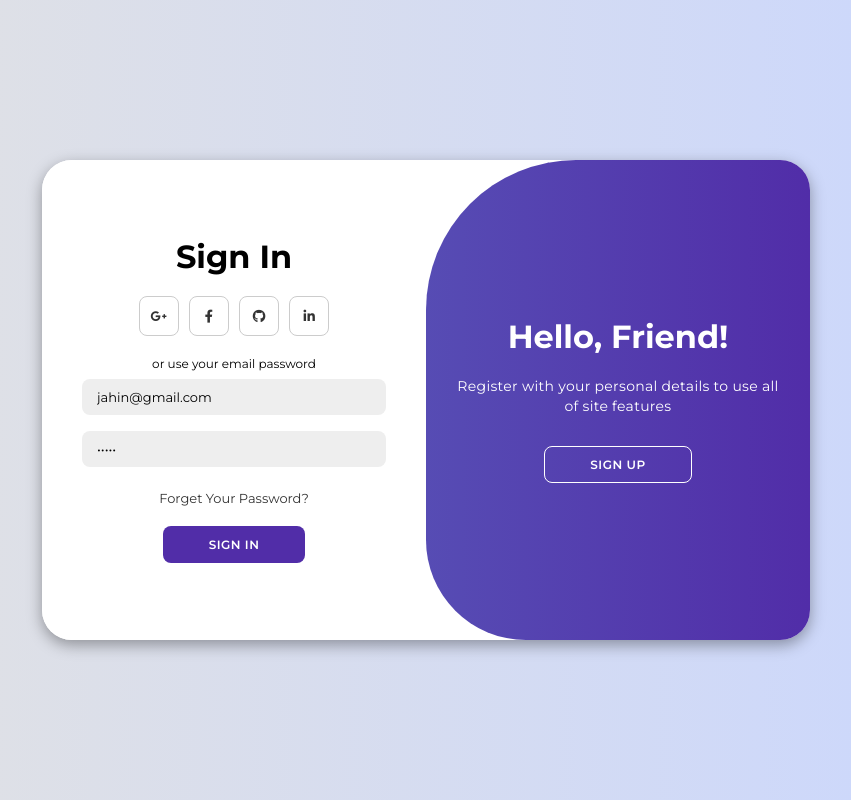
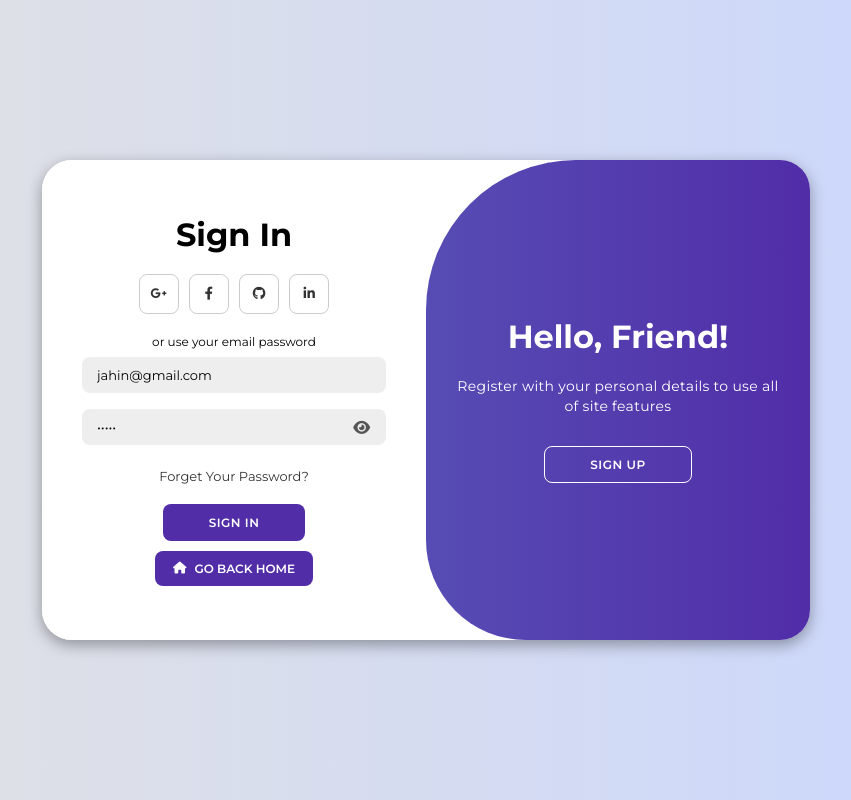
Before and after one commit to Touhid2003/bus_ticket_management_system, a PHP site: page /login.php in a window 1280 px wide. Shown: the whole page, without its empty margins (214-1065 px from the left). Run offline with PHP 8.4, Linux system fonts and the light colour scheme.

Commit message:
loginUpdate

```diff
--- a/admin/dashboard.php
+++ b/admin/dashboard.php
@@ -105,7 +105,9 @@ include '../includes/sidebar.php';
       </div>
     </section>
 
-    <!-- Charts -->
+
+
+
 
   </main>
 
--- a/assets/css/login.css
+++ b/assets/css/login.css
@@ -84,6 +84,54 @@ body{
     border-radius: 8px;
     width: 100%;
     outline: none;
+}
+
+.container a.home-button{
+    display: inline-flex;
+    align-items: center;
+    justify-content: center;
+    gap: 8px;
+    margin: 10px 0 0;
+    padding: 10px 18px;
+    border-radius: 8px;
+    background-color: #512da8;
+    color: #fff;
+    font-size: 12px;
+    font-weight: 600;
+    text-transform: uppercase;
+}
+
+.container a.home-button:hover{
+    background-color: #452294;
+}
+
+.password-field{
+    position: relative;
+    width: 100%;
+}
+
+.password-field input{
+    padding-right: 42px;
+}
+
+.container .password-field button{
+    position: absolute;
+    top: 50%;
+    right: 12px;
+    margin: 0;
+    padding: 4px;
+    border: 0;
+    background: transparent;
+    color: #555;
+    font-size: 15px;
+    letter-spacing: normal;
+    line-height: 1;
+    text-transform: none;
+    transform: translateY(-50%);
+}
+
+.container .password-field button:hover{
+    color: #512da8;
 }
 
 .form-container{
--- a/assets/js/login.js
+++ b/assets/js/login.js
@@ -1,6 +1,8 @@
 const container = document.getElementById('container');
 const registerBtn = document.getElementById('register');
 const loginBtn = document.getElementById('login');
+const passwordToggle = document.querySelector('.password-toggle');
+const loginPassword = document.getElementById('login-password');
 
 registerBtn.addEventListener('click', () => {
     container.classList.add("active");
@@ -9,3 +11,13 @@ registerBtn.addEventListener('click', () => {
 loginBtn.addEventListener('click', () => {
     container.classList.remove("active");
 });
+
+passwordToggle.addEventListener('click', () => {
+    const showPassword = loginPassword.type === 'password';
+    loginPassword.type = showPassword ? 'text' : 'password';
+    passwordToggle.setAttribute('aria-pressed', String(showPassword));
+    passwordToggle.setAttribute('aria-label', showPassword ? 'Hide password' : 'Show password');
+    passwordToggle.querySelector('i').className = showPassword
+        ? 'fa-solid fa-eye-slash'
+        : 'fa-solid fa-eye';
+});
--- a/login.php
+++ b/login.php
@@ -101,9 +101,18 @@ require_once 'config/db.php';
 
                 ?>
                 <input type="email" name="email" placeholder="Email" value="jahin@gmail.com">
-                <input type="password" name="password" placeholder="Password" value="jahin">
+                <div class="password-field">
+                    <input id="login-password" type="password" name="password" placeholder="Password" value="jahin">
+                    <button class="password-toggle" type="button" aria-label="Show password" aria-pressed="false">
+                        <i class="fa-solid fa-eye" aria-hidden="true"></i>
+                    </button>
+                </div>
                 <a href="#">Forget Your Password?</a>
                 <button type="submit" name="login">Sign In</button>
+                <a class="home-button" href="index.php">
+                    <i class="fa-solid fa-house" aria-hidden="true"></i>
+                    Go Back Home
+                </a>
             </form>
         </div>
         <div class="toggle-container">
```
